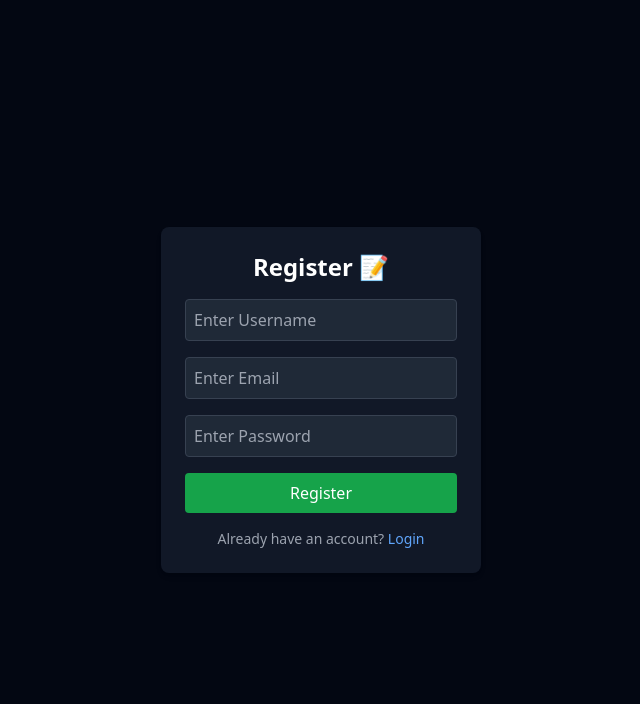
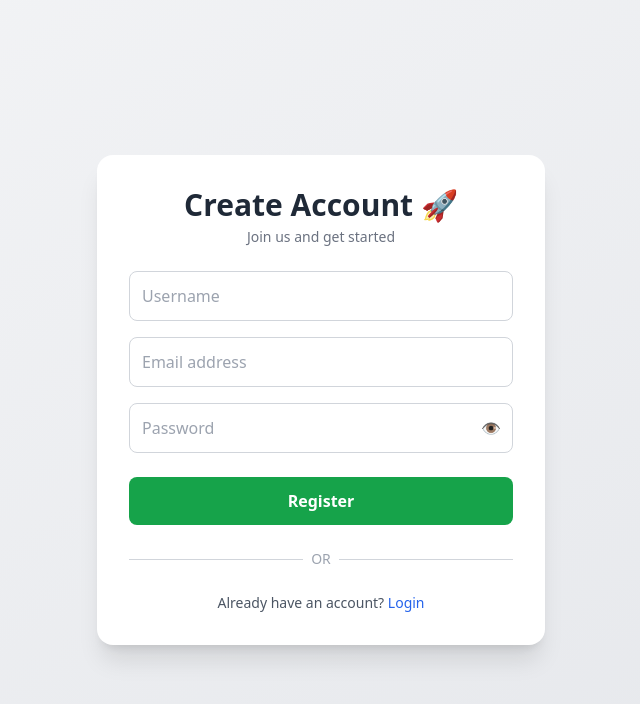
Before and after one commit to samusakharesatish/CodeCoallab, a Next.js app in the folder frontend/: page /register in a window 1280 px wide. Shown: the top 704 px of the page, without its empty margins (319-959 px from the left). Built offline with nearby package versions, Linux system fonts and the light colour scheme.

Commit message:
fix layout of chatPanel

```diff
--- a/frontend/app/login/page.tsx
+++ b/frontend/app/login/page.tsx
@@ -6,6 +6,7 @@ import toast from "react-hot-toast";
 export default function LoginPage() {
   const [email, setEmail] = useState("");
   const [password, setPassword] = useState("");
+  const [showPassword, setShowPassword] = useState(false); // 👈 NEW
   const [loading, setLoading] = useState(false);
 
   const handleLogin = async () => {
@@ -20,7 +21,7 @@ export default function LoginPage() {
       const loadingToast = toast.loading("Logging in...");
 
       const res = await fetch(
-        `${process.env.NEXT_PUBLIC_API_URL}/auth/login`, // ✅ FIXED
+        `${process.env.NEXT_PUBLIC_API_URL}/auth/login`,
         {
           method: "POST",
           headers: {
@@ -44,7 +45,7 @@ export default function LoginPage() {
 
       localStorage.setItem("token", data);
 
-      toast.success("Login successful", { id: loadingToast });
+      toast.success("Login successful 🎉", { id: loadingToast });
 
       setTimeout(() => {
         window.location.href = "/";
@@ -59,40 +60,81 @@ export default function LoginPage() {
   };
 
   return (
-    <div className="h-screen flex items-center justify-center bg-gray-950 text-white">
-      <div className="bg-gray-900 p-6 rounded-lg shadow-md space-y-4 w-80">
+    <div className="min-h-screen flex items-center justify-center bg-gradient-to-br from-gray-100 to-gray-200 px-4">
 
-        <h1 className="text-2xl font-bold text-center">
-          Login 🔐
+      <div className="w-full max-w-md bg-white rounded-2xl shadow-xl p-8 space-y-6">
+
+        {/* Title */}
+        <div className="text-center space-y-1">
+          <h1 className="text-3xl font-bold text-gray-800">
+            Welcome Back 👋
           </h1>
+          <p className="text-gray-500 text-sm">
+            Login to continue your journey
+          </p>
+        </div>
+
+        {/* Inputs */}
+        <div className="space-y-4">
 
           <input
             type="email"
-          placeholder="Enter Email"
+            placeholder="Email address"
             value={email}
             onChange={(e) => setEmail(e.target.value)}
-          className="w-full p-2 rounded bg-gray-800 border border-gray-700 outline-none"
+            className="w-full p-3 rounded-lg border border-gray-300 text-gray-800 outline-none focus:ring-2 focus:ring-blue-500 focus:border-blue-500 transition"
           />
 
+          {/* Password Field with Eye Icon */}
+          <div className="relative">
             <input
-          type="password"
-          placeholder="Enter Password"
+              type={showPassword ? "text" : "password"} // 👈 toggle
+              placeholder="Password"
               value={password}
               onChange={(e) => setPassword(e.target.value)}
-          className="w-full p-2 rounded bg-gray-800 border border-gray-700 outline-none"
+              className="w-full p-3 pr-10 rounded-lg border border-gray-300 text-gray-800 outline-none focus:ring-2 focus:ring-blue-500 focus:border-blue-500 transition"
             />
 
+            {/* Eye Button */}
+            <button
+              type="button"
+              onClick={() => setShowPassword(!showPassword)}
+              className="absolute right-3 top-1/2 -translate-y-1/2 text-gray-500 hover:text-gray-700"
+            >
+              {showPassword ? "🙈" : "👁️"}
+            </button>
+          </div>
+
+        </div>
+
+        {/* Button */}
         <button
           onClick={handleLogin}
           disabled={loading}
-          className="w-full py-2 bg-blue-600 hover:bg-blue-700 rounded"
+          className={`w-full py-3 rounded-lg font-semibold text-white transition-all duration-300
+          ${
+            loading
+              ? "bg-blue-400 cursor-not-allowed"
+              : "bg-blue-600 hover:bg-blue-700 hover:shadow-lg"
+          }`}
         >
           {loading ? "Logging in..." : "Login"}
         </button>
 
-        <p className="text-sm text-center text-gray-400">
-          Don't have an account?{" "}
-          <a href="/register" className="text-blue-400">
+        {/* Divider */}
+        <div className="flex items-center gap-2">
+          <div className="flex-1 h-px bg-gray-300"></div>
+          <span className="text-gray-400 text-sm">OR</span>
+          <div className="flex-1 h-px bg-gray-300"></div>
+        </div>
+
+        {/* Register */}
+        <p className="text-center text-sm text-gray-600">
+          Don’t have an account?{" "}
+          <a
+            href="/register"
+            className="text-blue-600 font-medium hover:underline"
+          >
             Register
           </a>
         </p>
--- a/frontend/app/register/page.tsx
+++ b/frontend/app/register/page.tsx
@@ -7,6 +7,7 @@ export default function RegisterPage() {
   const [username, setUsername] = useState("");
   const [email, setEmail] = useState("");
   const [password, setPassword] = useState("");
+  const [showPassword, setShowPassword] = useState(false); // 👈 NEW
   const [loading, setLoading] = useState(false);
 
   const handleRegister = async () => {
@@ -21,7 +22,7 @@ export default function RegisterPage() {
       const loadingToast = toast.loading("Registering...");
 
       const res = await fetch(
-        `${process.env.NEXT_PUBLIC_API_URL}/auth/register`, // ✅ FIXED
+        `${process.env.NEXT_PUBLIC_API_URL}/auth/register`,
         {
           method: "POST",
           headers: {
@@ -43,7 +44,7 @@ export default function RegisterPage() {
         return;
       }
 
-      toast.success("Registered successfully", { id: loadingToast });
+      toast.success("Registered successfully 🎉", { id: loadingToast });
 
       setTimeout(() => {
         window.location.href = "/login";
@@ -58,48 +59,89 @@ export default function RegisterPage() {
   };
 
   return (
-    <div className="h-screen flex items-center justify-center bg-gray-950 text-white">
-      <div className="bg-gray-900 p-6 rounded-lg shadow-md space-y-4 w-80">
+    <div className="min-h-screen flex items-center justify-center bg-gradient-to-br from-gray-100 to-gray-200 px-4">
 
-        <h1 className="text-2xl font-bold text-center">
-          Register 📝
+      <div className="w-full max-w-md bg-white rounded-2xl shadow-xl p-8 space-y-6">
+
+        {/* Title */}
+        <div className="text-center space-y-1">
+          <h1 className="text-3xl font-bold text-gray-800">
+            Create Account 🚀
           </h1>
+          <p className="text-gray-500 text-sm">
+            Join us and get started
+          </p>
+        </div>
+
+        {/* Inputs */}
+        <div className="space-y-4">
 
           <input
             type="text"
-          placeholder="Enter Username"
+            placeholder="Username"
             value={username}
             onChange={(e) => setUsername(e.target.value)}
-          className="w-full p-2 rounded bg-gray-800 border border-gray-700 outline-none"
+            className="w-full p-3 rounded-lg border border-gray-300 text-gray-800 outline-none focus:ring-2 focus:ring-green-500 focus:border-green-500 transition"
           />
 
           <input
             type="email"
-          placeholder="Enter Email"
+            placeholder="Email address"
             value={email}
             onChange={(e) => setEmail(e.target.value)}
-          className="w-full p-2 rounded bg-gray-800 border border-gray-700 outline-none"
+            className="w-full p-3 rounded-lg border border-gray-300 text-gray-800 outline-none focus:ring-2 focus:ring-green-500 focus:border-green-500 transition"
           />
 
+          {/* Password Field */}
+          <div className="relative">
             <input
-          type="password"
-          placeholder="Enter Password"
+              type={showPassword ? "text" : "password"}
+              placeholder="Password"
               value={password}
               onChange={(e) => setPassword(e.target.value)}
-          className="w-full p-2 rounded bg-gray-800 border border-gray-700 outline-none"
+              className="w-full p-3 pr-10 rounded-lg border border-gray-300 text-gray-800 outline-none focus:ring-2 focus:ring-green-500 focus:border-green-500 transition"
             />
 
+            {/* Eye Button */}
+            <button
+              type="button"
+              onClick={() => setShowPassword(!showPassword)}
+              className="absolute right-3 top-1/2 -translate-y-1/2 text-gray-500 hover:text-gray-700"
+            >
+              {showPassword ? "🙈" : "👁️"}
+            </button>
+          </div>
+
+        </div>
+
+        {/* Button */}
         <button
           onClick={handleRegister}
           disabled={loading}
-          className="w-full py-2 bg-green-600 hover:bg-green-700 rounded"
+          className={`w-full py-3 rounded-lg font-semibold text-white transition-all duration-300
+          ${
+            loading
+              ? "bg-green-400 cursor-not-allowed"
+              : "bg-green-600 hover:bg-green-700 hover:shadow-lg"
+          }`}
         >
           {loading ? "Registering..." : "Register"}
         </button>
 
-        <p className="text-sm text-center text-gray-400">
+        {/* Divider */}
+        <div className="flex items-center gap-2">
+          <div className="flex-1 h-px bg-gray-300"></div>
+          <span className="text-gray-400 text-sm">OR</span>
+          <div className="flex-1 h-px bg-gray-300"></div>
+        </div>
+
+        {/* Login Link */}
+        <p className="text-center text-sm text-gray-600">
           Already have an account?{" "}
-          <a href="/login" className="text-blue-400">
+          <a
+            href="/login"
+            className="text-blue-600 font-medium hover:underline"
+          >
             Login
           </a>
         </p>
```
Also changed, not shown: frontend/app/room/[roomId]/page.tsx (+54 -25 lines). Lines whose indentation alone changed are shown as unchanged.
